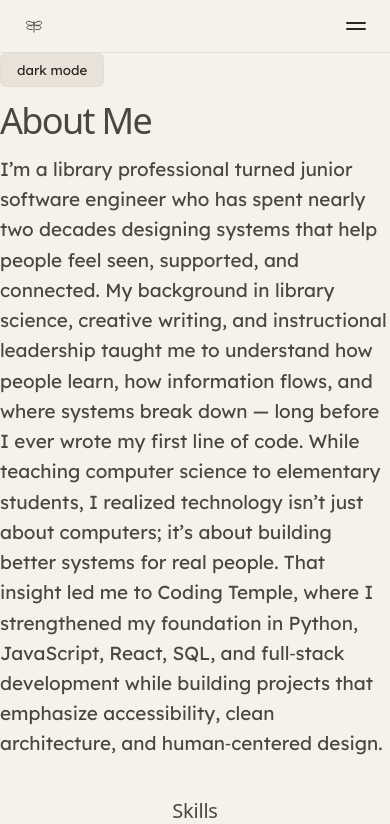
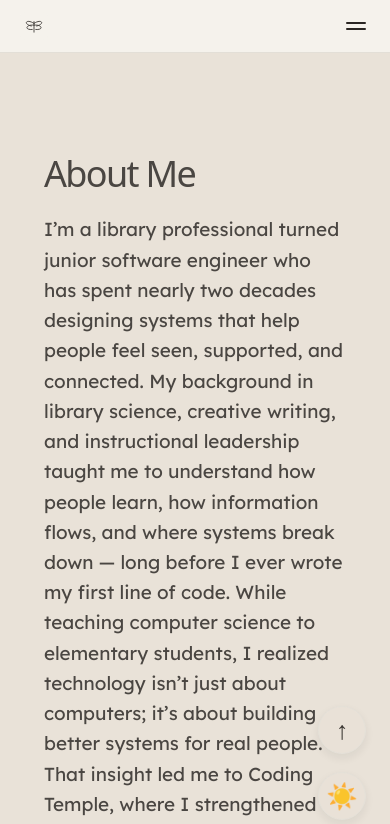
Before and after one commit to mfobbsie/myportfolio, a React (Vite) app: page /about in a window 390 px wide. Shown: the top 824 px of the page. Built offline with nearby package versions, Linux system fonts and the light colour scheme; a web font is replaced by a local one.

Commit message:
updated contact page to contact section, responsive for big screens

```diff
--- a/src/App.css
+++ b/src/App.css
@@ -50,6 +50,7 @@ h2 {
 h1 {
   font-size: 56px;
   letter-spacing: -1.68px;
+  line-height: 1.15;
   margin: 32px 0;
   @media (max-width: 1024px) {
     font-size: 36px;
@@ -57,7 +58,7 @@ h1 {
   }
 }
 h2 {
-  font-size: 24px;
+  font-size: 35px;
   line-height: 118%;
   letter-spacing: -0.24px;
   margin: 0 0 8px;
@@ -69,18 +70,116 @@ p {
   margin: 0;
 }
 
+/* Floating theme toggle button */
 .theme-toggle {
+  position: fixed;
+  bottom: 24px;
+  right: 24px;
+  width: 48px;
+  height: 48px;
+  border-radius: 50%;
+  border: 1px solid var(--border);
   background: var(--accent-bg);
-  border: 1px solid var(--border);
-  padding: 8px 16px;
-  border-radius: 6px;
+  color: var(--text);
+  font-size: 1.4rem;
+  display: flex;
+  align-items: center;
+  justify-content: center;
   cursor: pointer;
-  font-family: var(--sans);
-  color: var(--text);
-  transition: background 0.2s ease;
+  box-shadow: var(--shadow);
+  transition: background 0.2s ease, transform 0.2s ease, opacity 0.2s ease;
+  z-index: 9999;
+  opacity: 0.9;
 }
 
 .theme-toggle:hover {
   background: var(--accent);
   color: var(--bg);
+  transform: translateY(-2px);
+  opacity: 1;
 }
+/* Floating scroll-to-top button */
+.scroll-top-btn {
+  position: fixed;
+  bottom: 90px; /* sits above the theme toggle */
+  right: 24px;
+  width: 48px;
+  height: 48px;
+  border-radius: 50%;
+  border: 1px solid var(--border);
+  background: var(--accent-bg);
+  color: var(--text);
+  font-size: 1.4rem;
+  display: flex;
+  align-items: center;
+  justify-content: center;
+  cursor: pointer;
+  box-shadow: var(--shadow);
+  transition: background 0.2s ease, transform 0.2s ease, opacity 0.2s ease;
+  z-index: 9999;
+  opacity: 0.9;
+}
+
+.scroll-top-btn:hover {
+  background: var(--accent);
+  color: var(--bg);
+  transform: translateY(-2px);
+  opacity: 1;
+}
+/* Base section styling */
+.section {
+  padding: 80px 20px;
+  transition: background 0.3s ease;
+}
+
+/* Alternating background washes */
+.about-section {
+  background: var(--accent-bg);
+}
+
+.projects-section {
+  background: var(--bg);
+}
+
+.contact-section {
+  background: var(--accent-bg);
+}
+.section + .section {
+  border-top: 1px solid var(--border);
+}
+.container {
+  max-width: 1200px; /* sweet spot for big screens */
+  margin: 0 auto;
+  padding: 0 24px;
+}
+@media (min-width: 1600px) {
+  .section {
+    padding: 120px 0; /* more breathing room */
+  }
+
+  h1 {
+    font-size: 64px;
+  }
+
+  h2 {
+    font-size: 32px;
+  }
+}
+@media (min-width: 2000px) {
+  .projects-grid {
+    max-width: 1400px;
+    margin: 0 auto;
+  }
+}
+@media (min-width: 1800px) {
+  body {
+    background: linear-gradient(
+      to bottom,
+      var(--bg),
+      var(--accent-bg) 20%,
+      var(--bg) 40%,
+      var(--accent-bg) 60%,
+      var(--bg) 80%
+    );
+  }
+}
--- a/src/App.tsx
+++ b/src/App.tsx
@@ -1,49 +1,68 @@
 /*App.tsx*/
+/* App.tsx */
 import "./App.css";
-import {useState, useEffect} from "react";
+import { useState, useEffect } from "react";
 import { BrowserRouter, Routes, Route } from "react-router-dom";
 
 import NavBar from "./components/NavBar";
 import HomePage from "./pages/HomePage";
-import ContactPage from "./components/ContactPage";
+import ContactPage from "./components/ContactSection";
 import ProjectsPage from "./components/ProjectsSection";
 import AboutPage from "./components/AboutSection";
-import MrFestinPage from "./components/projects/MrFestin";
-import TodoAppPage from "./components/projects/TodoApp";
-import CommunityConnectorPage from "./components/projects/CommunityConnector";
-import TaskManagerPage from "./components/projects/TaskManager";
-
 
 function App() {
   const [theme, setTheme] = useState("light");
+  const [showScrollTop, setShowScrollTop] = useState(false);
 
+  // Apply theme to <html>
   useEffect(() => {
     document.documentElement.setAttribute("data-theme", theme);
   }, [theme]);
+
+  // Show scroll-to-top button only after About section
+  useEffect(() => {
+    const handleScroll = () => {
+      const aboutSection = document.getElementById("about");
+      const triggerPoint = aboutSection
+        ? aboutSection.offsetTop - 200
+        : 400;
+
+      setShowScrollTop(window.scrollY > triggerPoint);
+    };
+
+    window.addEventListener("scroll", handleScroll);
+    return () => window.removeEventListener("scroll", handleScroll);
+  }, []);
 
   return (
     <BrowserRouter>
       <NavBar />
 
+      {/* Theme toggle */}
       <button
         onClick={() => setTheme(theme === "light" ? "dark" : "light")}
         className="theme-toggle"
+        aria-label="Toggle theme"
       >
-        {theme === "light" ? "dark mode" : "light mode"}
+        {theme === "light" ? "☀️" : "🌙"}
       </button>
+
+      {/* Scroll-to-top button */}
+      {showScrollTop && (
+        <button
+          onClick={() => window.scrollTo({ top: 0, behavior: "smooth" })}
+          className="scroll-top-btn"
+          aria-label="Scroll to top"
+        >
+          ↑
+        </button>
+      )}
 
       <Routes>
         <Route path="/" element={<HomePage />} />
         <Route path="/projects" element={<ProjectsPage />} />
         <Route path="/about" element={<AboutPage />} />
         <Route path="/contact" element={<ContactPage />} />
-        <Route path="/mrfestin" element={<MrFestinPage />} />
-        <Route path="/todoapp" element={<TodoAppPage />} />
-        <Route path="/taskmanager" element={<TaskManagerPage />} />
-        <Route
-          path="/communityconnector"
-          element={<CommunityConnectorPage />}
-        />
       </Routes>
     </BrowserRouter>
   );
--- a/src/components/AboutSection.tsx
+++ b/src/components/AboutSection.tsx
@@ -49,7 +49,8 @@ export default function AboutSection() {
   };
 
   return (
-    <section id="about" className="about-section">
+    <section id="about" className="section about-section">
+      <div className="container">
       <h1>About Me</h1>
       <p className="about-text">{bio}</p>
 
@@ -70,6 +71,7 @@ export default function AboutSection() {
           </div>
         ))}
       </div>
+      </div>
     </section>
   );
 }
--- a/src/components/ContactPage.css
+++ b/src/components/ContactSection.css
@@ -1,28 +1,11 @@
-/*ContactPage.css*/
-
-/* Page container */
-.contact-page {
-  position: relative;
-  min-height: 100vh;
+/* Contact section container */
+.contact-section {
   padding: 80px 20px;
   display: flex;
   justify-content: center;
   align-items: center;
-}
-
-/* Background image */
-.contact-bg {
-  position: absolute;
-  inset: 0;
-  z-index: -1;
-}
-
-.contact-bg img {
-  width: 100%;
-  height: 100%;
-  object-fit: cover;
-  opacity: 0.45;
-  filter: brightness(0.85);
+  background: var(--accent-bg);
+  border-top: 1px solid var(--border);
 }
 
 /* Form wrapper */
@@ -41,6 +24,7 @@
   margin-top: 0;
   margin-bottom: 24px;
   text-align: center;
+  font-family: var(--heading);
 }
 
 /* Form layout */
@@ -94,6 +78,7 @@
   color: var(--bg);
 }
 
+/* Success + error messages */
 .contact-success {
   background: var(--accent-bg);
   border: 1px solid var(--border);
--- a/src/components/ContactPage.tsx
+++ b/src/components/ContactSection.tsx
@@ -1,10 +1,9 @@
-/* ContactPage.tsx */
+/* ContactSection.tsx */
 
 import { useState } from "react";
-import "./ContactPage.css";
-import BgImage from "../assets/contactform.avif";
+import "../components/ContactSection.css";
 
-export default function ContactPage() {
+export default function ContactSection() {
   const [status, setStatus] = useState<"idle" | "success" | "error">("idle");
 
   const handleSubmit = async (e: React.FormEvent<HTMLFormElement>) => {
@@ -37,13 +36,10 @@ export default function ContactPage() {
   };
 
   return (
-    <section className="contact-page">
-      <div className="contact-bg">
-        <img src={BgImage} alt="Soft desert texture background" />
-      </div>
-
-      <div className="contact-wrapper">
-        <h1>Contact Me</h1>
+    <section className="section contact-section" id="contact">
+      <div className="container"></div>
+        <div className="contact-wrapper">
+          <h1>Contact Me</h1>
 
         {status === "success" && (
           <p className="contact-success">
@@ -57,7 +53,7 @@ export default function ContactPage() {
           </p>
         )}
 
-        <form className="contact-form" name="contact" onSubmit={handleSubmit}>
+        <form className="contact-form" onSubmit={handleSubmit}>
           <label>
             Name
             <input type="text" name="name" required />
--- a/src/components/NavBar.tsx
+++ b/src/components/NavBar.tsx
@@ -33,16 +33,16 @@ export default function NavBar() {
 
         {/* Links */}
         <div className={`nav-links ${open ? "nav-links-open" : ""}`}>
-          <Link to="/" className="nav-link" onClick={() => setOpen(false)}>
-            Home
-          </Link>
-
-          <a href="#projects" className="nav-link" onClick={() => setOpen(false)}>
-            Projects
+          <a href="#about" className="nav-link">
+            About
           </a>
 
-          <a href="#about" className="nav-link">
-            About
+          <a
+            href="#projects"
+            className="nav-link"
+            onClick={() => setOpen(false)}
+          >
+            Projects
           </a>
 
           <a
@@ -54,13 +54,13 @@ export default function NavBar() {
             Resume
           </a>
 
-          <Link
-            to="/contact"
+          <a
+            href="#contact"
             className="nav-link"
             onClick={() => setOpen(false)}
           >
             Contact
-          </Link>
+          </a>
         </div>
       </div>
     </nav>
--- a/src/components/ProjectsSection.tsx
+++ b/src/components/ProjectsSection.tsx
@@ -12,7 +12,8 @@ export default function ProjectsSection() {
   const [activeProject, setActiveProject] = useState<Project | null>(null);
 
   return (
-    <section id="projects" className="projects-section">
+    <section id="projects" className="section projects-section">
+      <div className="container">
       <h1>Projects</h1>
 
       <div className="projects-grid">
@@ -48,6 +49,7 @@ export default function ProjectsSection() {
         project={activeProject}
         onClose={() => setActiveProject(null)}
       />
+      </div>
     </section>
   );
 }
--- a/src/pages/HomePage.tsx
+++ b/src/pages/HomePage.tsx
@@ -4,6 +4,7 @@ import Profile from "../assets/profile.jpg";
 import "./HomePage.css";
 import AboutSection from "../components/AboutSection";
 import ProjectsSection from "../components/ProjectsSection";
+import ContactSection from "../components/ContactSection";
 
 export default function HomePage() {
   return (
@@ -34,6 +35,7 @@ export default function HomePage() {
 
       <AboutSection />
       <ProjectsSection />
+      <ContactSection />
     </>
   );
 }
```
Also changed, not shown: src/assets/contactform.avif (deleted).
